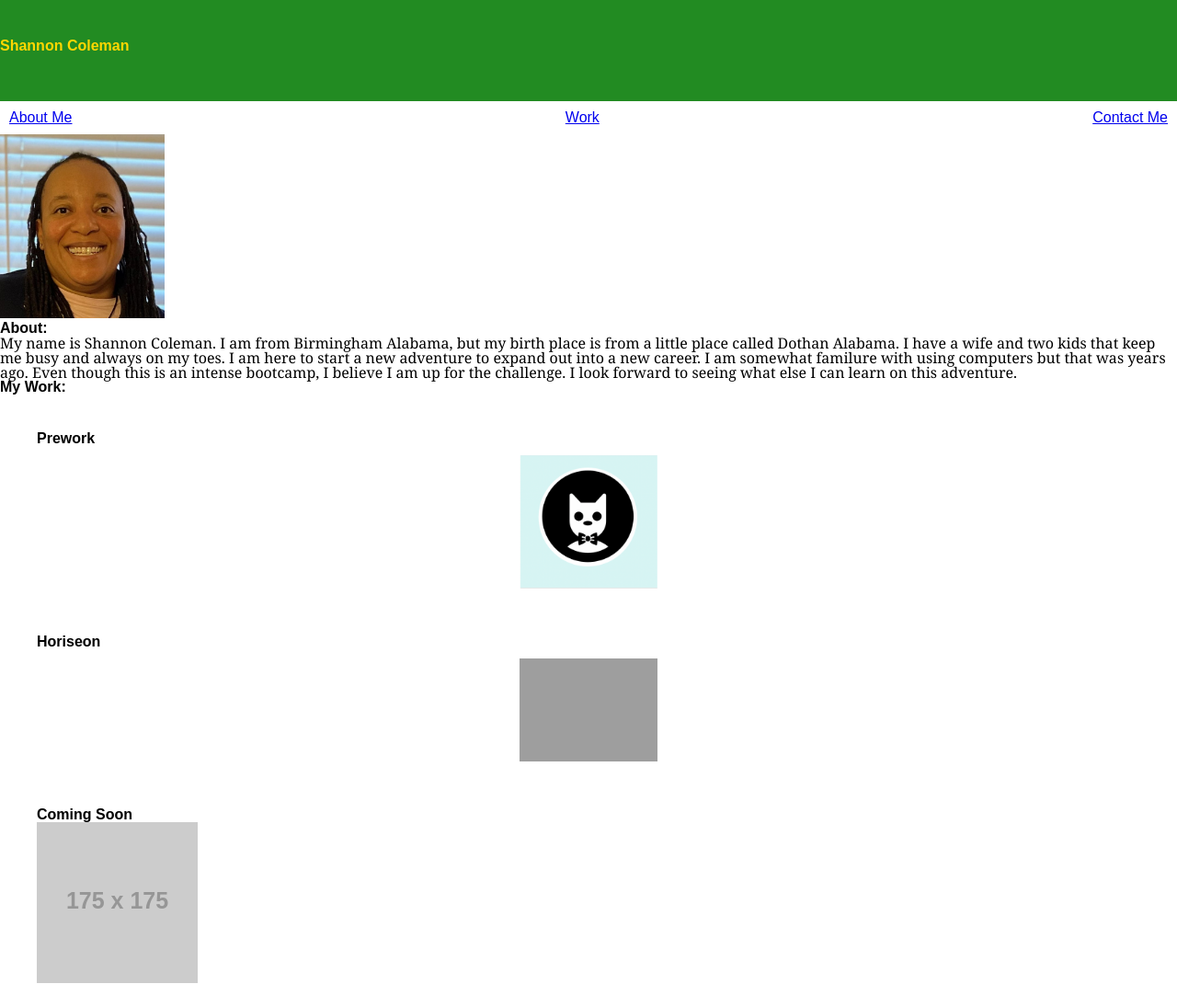
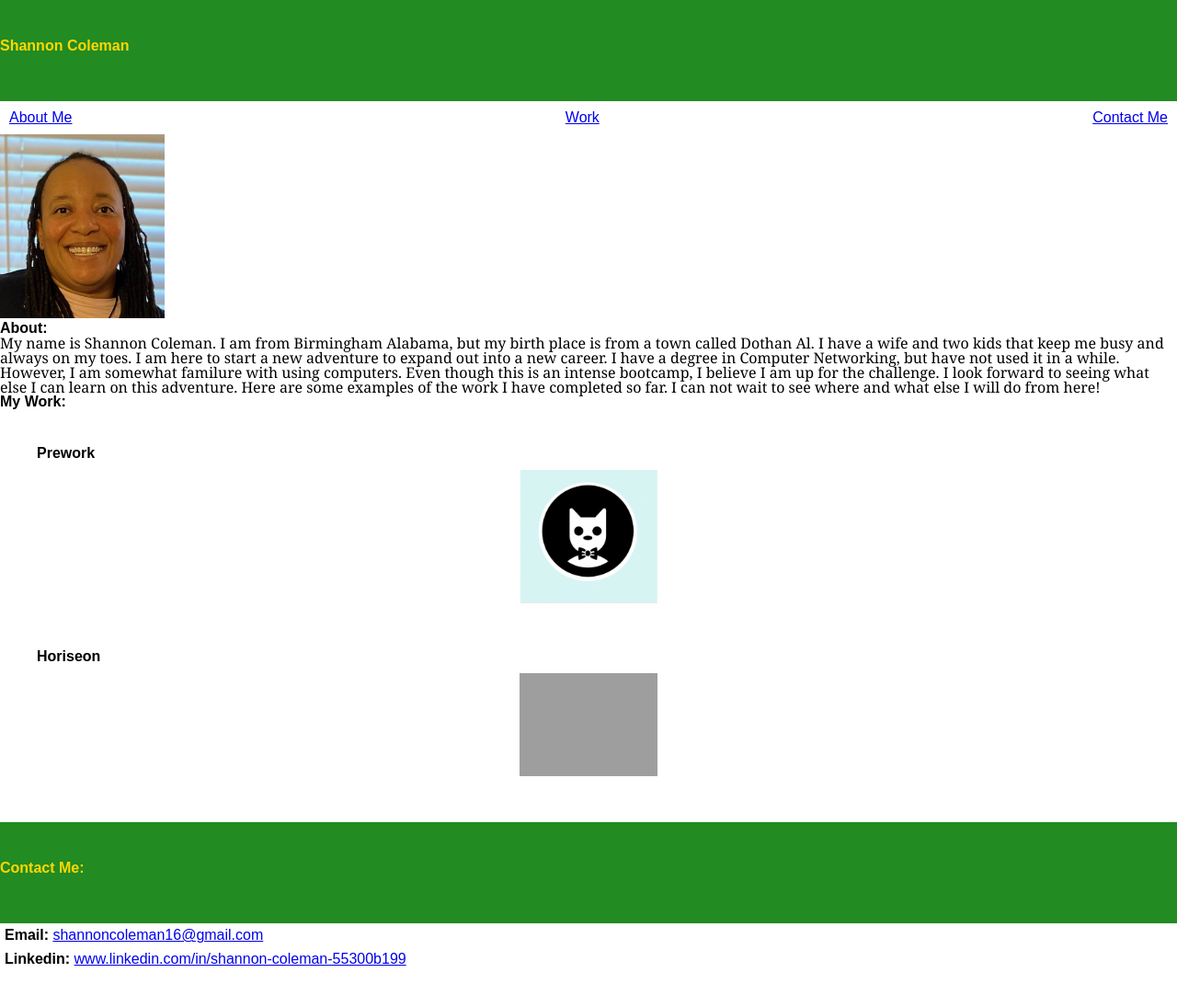
Before and after one commit to ShanColeman16/Shannon-Portfolio, a plain HTML site: page index.html in a window 1280 px wide. Shown: the top 1095 px of the page at 92% size. After the commit the page ends 1056 px from the top, so only its background shows below. Drawn offline with Linux system fonts and the light colour scheme; grey boxes are pictures that could not be loaded; placeholder pictures from the web are drawn by us.

Commit message:
updated paragraph

```diff
--- a/index.html
+++ b/index.html
@@ -32,15 +32,12 @@
       </header>
       <h2> <strong>About:</strong></h2>
       </header>
-      <p>My name is Shannon Coleman. I am from Birmingham Alabama, but my birth place is from a little place
-        called
-        Dothan Alabama. I have a wife and two kids that keep me busy and always on my toes. I am here to start a
-        new
-        adventure to expand out into a new career. I am somewhat familure with using computers but that was years
-        ago.
-        Even though this is an intense bootcamp, I believe I am up for the challenge. I look forward to seeing
-        what else
-        I can learn on this adventure. </p>
+      <p>My name is Shannon Coleman. I am from Birmingham Alabama, but my birth place is from a town called Dothan Al. I
+        have a wife and two kids that keep me busy and always on my toes. I am here to start a new adventure to expand
+        out into a new career. I have a degree in Computer Networking, but have not used it in a while. However, I am
+        somewhat familure with using computers. Even though this is an intense bootcamp, I believe I am up for the
+        challenge. I look forward to seeing what else I can learn on this adventure. Here are some examples of the work
+        I have completed so far. I can not wait to see where and what else I will do from here!</p>
     </section>
 
     <section id="my work">
@@ -49,19 +46,14 @@
       </header>
 
       <aside>
-        <aside class= prework>
+        <aside class=prework>
           <h3>Prework</h3>
           <img src="./assets/images/bowtie-cat.png" alt="bowtie-catthumbnail">
         </aside>
 
-      <aside class= Horiseon>
+        <aside class=Horiseon>
           <h3>Horiseon</h3>
           <img src="./assets/images/Horiseon.jpg" alt="Horiseonthumbnail" />
-      </aside>
-
-      <aside>
-        <h3>Coming Soon</h3>
-        <img src="https://via.placeholder.com/175" alt="comingsoonthumbnail" />
         </aside>
 
   </main>
```
Lines whose indentation alone changed are shown as unchanged.
